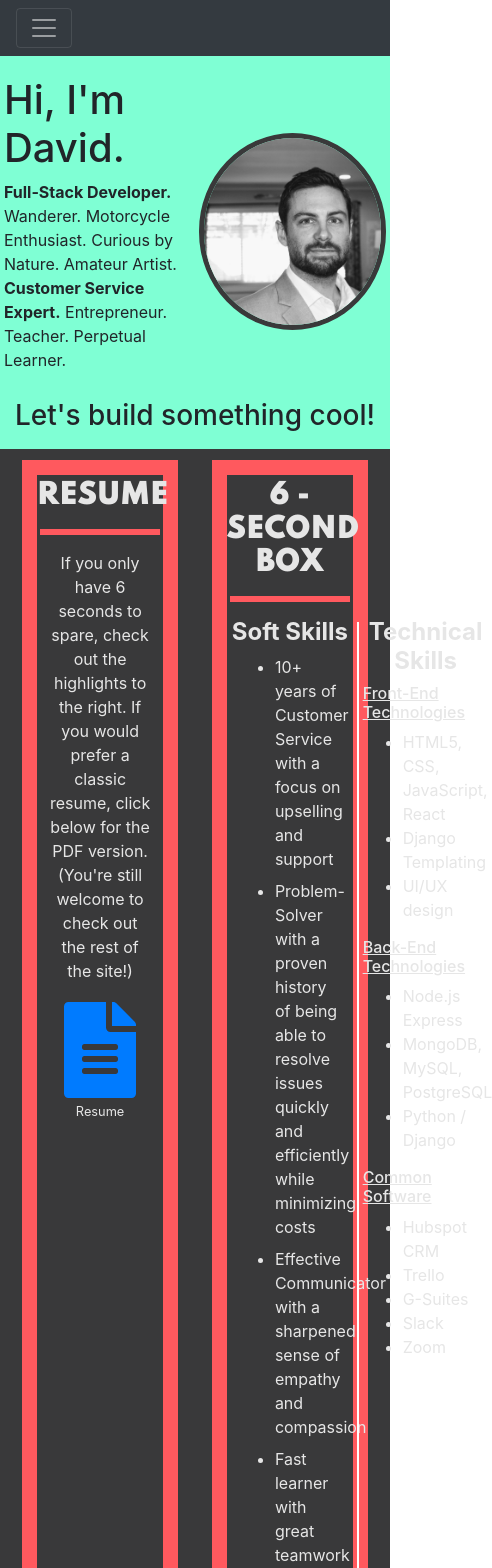
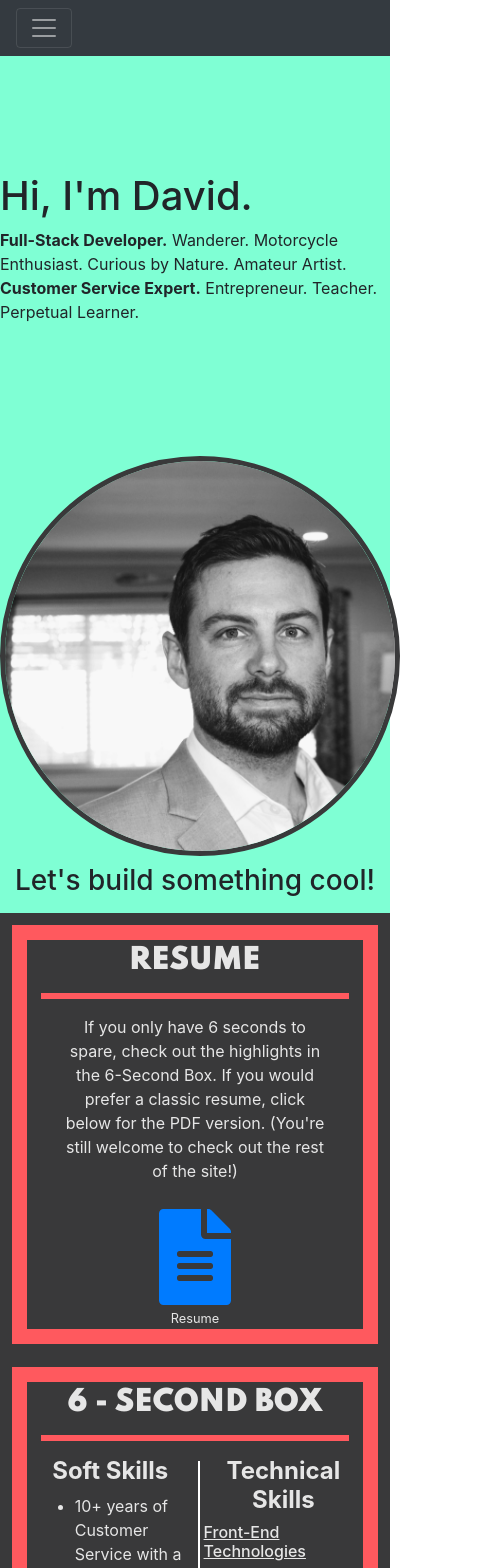
Before and after one commit to davidloesch1/portfolio, a React (Create React App) app: page / in a window 390 px wide. Shown: the top 1568 px of the page, 492 px wide, since content can reach past the window. Built offline with nearby package versions, Linux system fonts and the light colour scheme.

Commit message:
added css changes for mobile:

```diff
--- a/src/App.css
+++ b/src/App.css
@@ -9,12 +9,14 @@
 }
 .profile_pic {
   width: 100%;
-  height: auto;
+  height: 100%;
+  object-fit: cover;
   border-radius: 50%;
   border: 5px solid #39393a;
 }
 .about-col {
   width: 325px;
+  height: 325px;
   display: flex;
   flex-direction: column;
   justify-content: center;
@@ -36,10 +38,12 @@
   flex-direction: row;
   justify-content: space-evenly;
 }
+
+
+
 .resume-col {
   width: 40vw;
   margin: 3vw;
-  /* background-color: #297373; */
   border: 15px solid #FF595E;
   text-align: center;
 }
@@ -58,6 +62,7 @@ hr {
   display: flex;
   flex-direction: row;
 }
+
 .ssb {
   width: 100%;
 }
@@ -84,7 +89,7 @@ hr {
   margin: auto;
 }
 .resume-icon {
-  margin-top: 15%
+  margin-top: 7.5%;
 }
 .resume-link > small {
   margin: auto;
@@ -105,3 +110,84 @@ hr {
   display: flex;
   flex-direction: row;
 }
+
+@media screen and (max-width: 1100px) {
+  .resume-col {
+    width: 94vw;
+    margin: 3vw;
+    border: 15px solid #FF595E;
+    text-align: center;
+  }
+  .resume-row {
+    display: flex;
+    flex-direction: column;
+    justify-content: space-evenly;
+  }
+  .about-row {
+    display: flex;
+    flex-direction: column;
+    justify-content: center;
+  }
+  .about-col {
+    width: 400px;
+    height: 400px;
+    margin: auto;
+  }
+  .projects-body {
+    width: 90vw;
+  }
+  .projects-row {
+    display: flex;
+    flex-direction: column;
+    justify-content: center;
+  }
+  .card {
+    width:90vw;
+    margin-top: 20px;
+  }
+}
+
+
+@media screen and (max-width: 370px) {
+  .about-row {
+    display: flex;
+    flex-direction: column;
+    justify-content: center;
+  }
+  .ssb-container {
+    display: flex;
+    flex-direction: column;
+  }
+  .left > ul > li {
+    margin-right: .5em;
+  }
+  .right > h6 {
+    text-align: left;
+    text-decoration: underline;
+    margin-left: 1em;
+  }
+  .about-col {
+    width: 325px;
+    height: 325px;
+    margin: auto;
+  }
+  .resume-link > small {
+    margin: auto;
+    margin-bottom: 5px;
+  }
+  .projects-body {
+    width: 90vw;
+  }
+  .projects-row {
+    display: flex;
+    flex-direction: column;
+    justify-content: center;
+  }
+  .card {
+    width:90vw;
+    margin-top: 20px;
+  }
+  .profile {
+    height: auto;
+  }
+}
--- a/src/App.js
+++ b/src/App.js
@@ -47,7 +47,7 @@ function App() {
       {/* Start of the About Section */}
       <div className="about">
         <div className="about-row">
-          <div className="about-col">
+          <div className="about-col profile">
             <h1>Hi, I'm David.</h1>
             <p>
               <b>Full-Stack Developer.</b> Wanderer. Motorcycle Enthusiast.
@@ -76,8 +76,7 @@ function App() {
               <h3>RESUME</h3>
               <hr></hr>
               <p>
-                If you only have 6 seconds to spare, check out the highlights to
-                the right. If you would prefer a classic resume, click below for
+                If you only have 6 seconds to spare, check out the highlights in the 6-Second Box. If you would prefer a classic resume, click below for
                 the PDF version. (You're still welcome to check out the rest of
                 the site!)
               </p>
```
